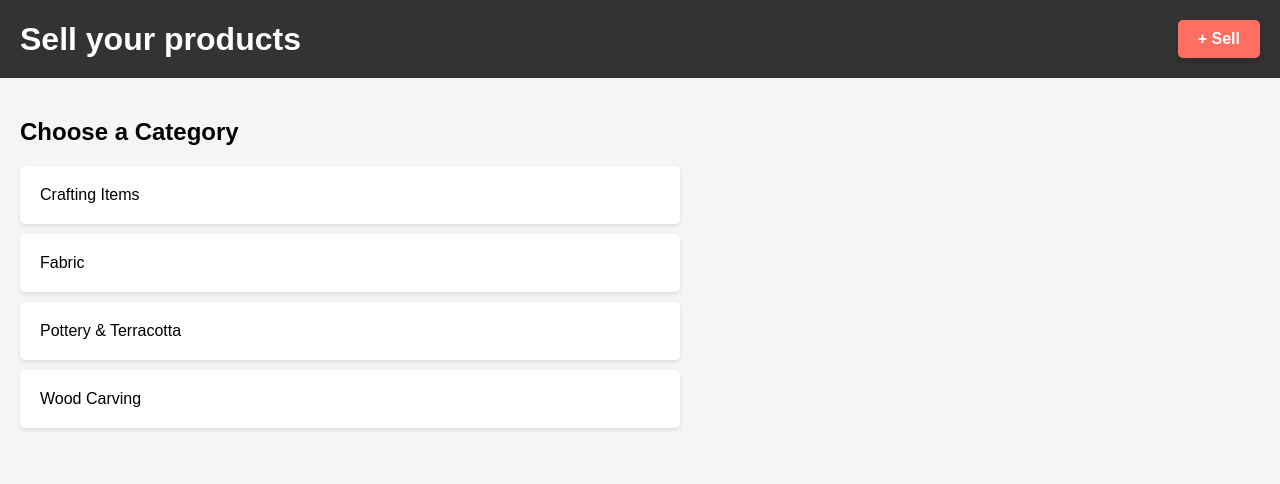
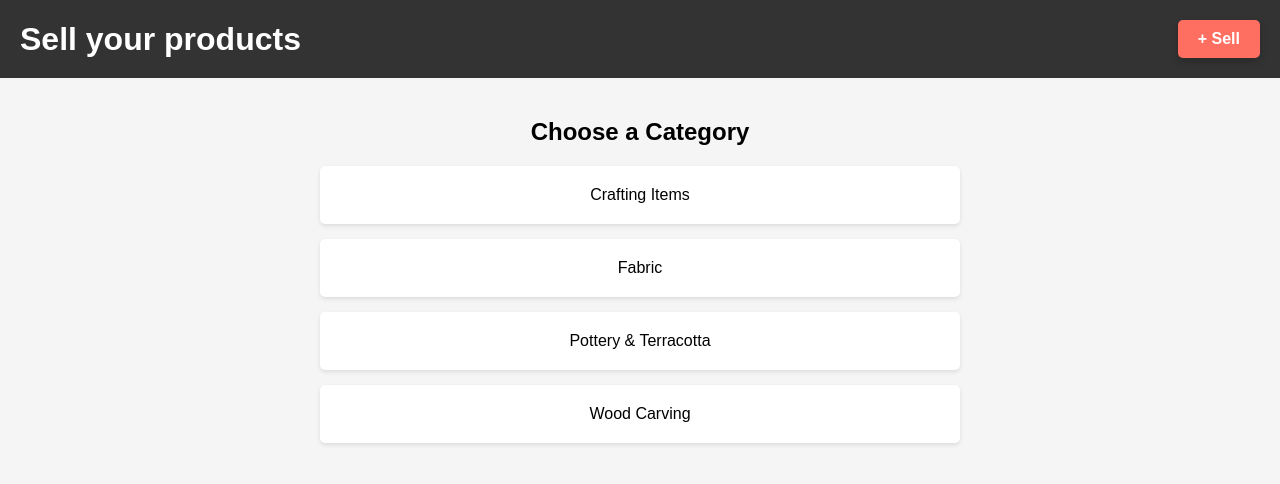
Before and after one commit to Debjit00/Ziro-Craft, a website: page public/sell.html in a window 1280 px wide. Drawn offline with Linux system fonts and the light colour scheme.

Commit message:
Update sell.html

```diff
--- a/public/sell.html
+++ b/public/sell.html
@@ -1,4 +1,4 @@
-<!DOCTYPE html>
+<!-- <!DOCTYPE html>
 <html lang="en">
 <head>
     <meta charset="UTF-8">
@@ -72,4 +72,91 @@
         </div>
     </div>
 </body>
+</html> -->
+
+
+<!DOCTYPE html>
+<html lang="en">
+<head>
+    <meta charset="UTF-8">
+    <meta name="viewport" content="width=device-width, initial-scale=1.0">
+    <title>Sell Your Craft</title>
+    <style>
+        body {
+            font-family: Arial, sans-serif;
+            margin: 0;
+            padding: 0;
+            background-color: #f5f5f5;
+        }
+        header {
+            background: #333;
+            color: white;
+            padding: 20px;
+            display: flex;
+            justify-content: space-between;
+            align-items: center;
+        }
+        h1 {
+            margin: 0;
+        }
+        .sell-icon {
+            background-color: #ff6f61;
+            color: white;
+            padding: 10px 20px;
+            text-decoration: none;
+            border-radius: 5px;
+            font-weight: bold;
+            box-shadow: 0 4px 8px rgba(0, 0, 0, 0.2);
+            transition: background-color 0.3s ease;
+        }
+        .sell-icon:hover {
+            background-color: #e85b50;
+        }
+        .container {
+            padding: 20px;
+            text-align: center;
+        }
+        .category-list {
+            display: flex;
+            flex-direction: column;
+            gap: 15px;
+            align-items: center;
+        }
+        .category {
+            background: white;
+            padding: 20px;
+            border-radius: 5px;
+            box-shadow: 0 2px 4px rgba(0, 0, 0, 0.1);
+            cursor: pointer;
+            transition: transform 0.2s ease-in-out;
+            max-width: 600px;
+            width: 80%;
+            text-align: center;
+        }
+        .category:hover {
+            transform: scale(1.05);
+        }
+    </style>
+</head>
+<body>
+    <header>
+        <h1>Sell your products</h1>
+        <a href="attributes.html" class="sell-icon">+ Sell</a>
+    </header>
+    <div class="container">
+        <h2>Choose a Category</h2>
+        <div class="category-list">
+            <div class="category" onclick="redirectToForm()">Crafting Items</div>
+            <div class="category" onclick="redirectToForm()">Fabric</div>
+            <div class="category" onclick="redirectToForm()">Pottery & Terracotta</div>
+            <div class="category" onclick="redirectToForm()">Wood Carving</div>
+        </div>
+    </div>
+
+    <script>
+        function redirectToForm() {
+            window.location.href = "attributes.html";
+        }
+    </script>
+</body>
 </html>
```
